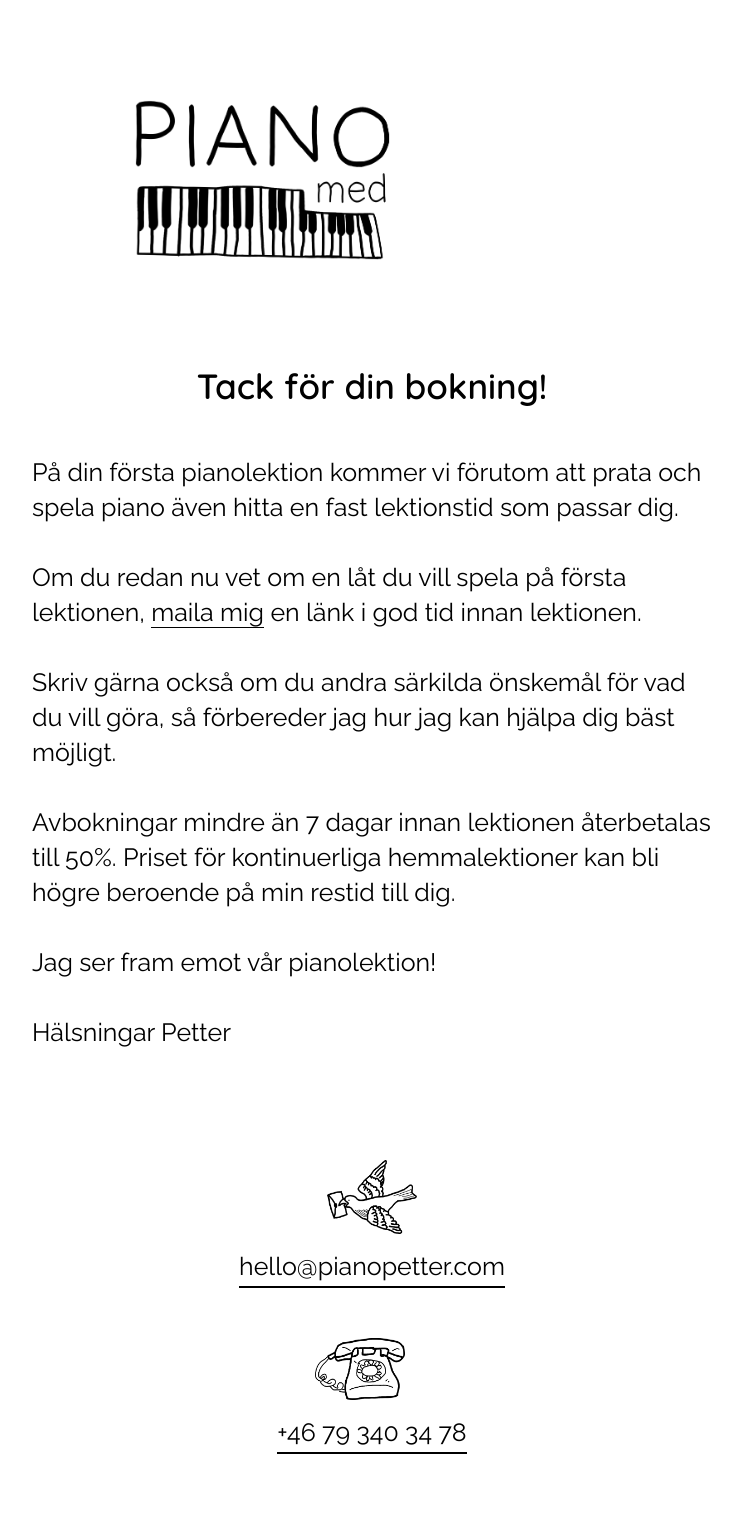
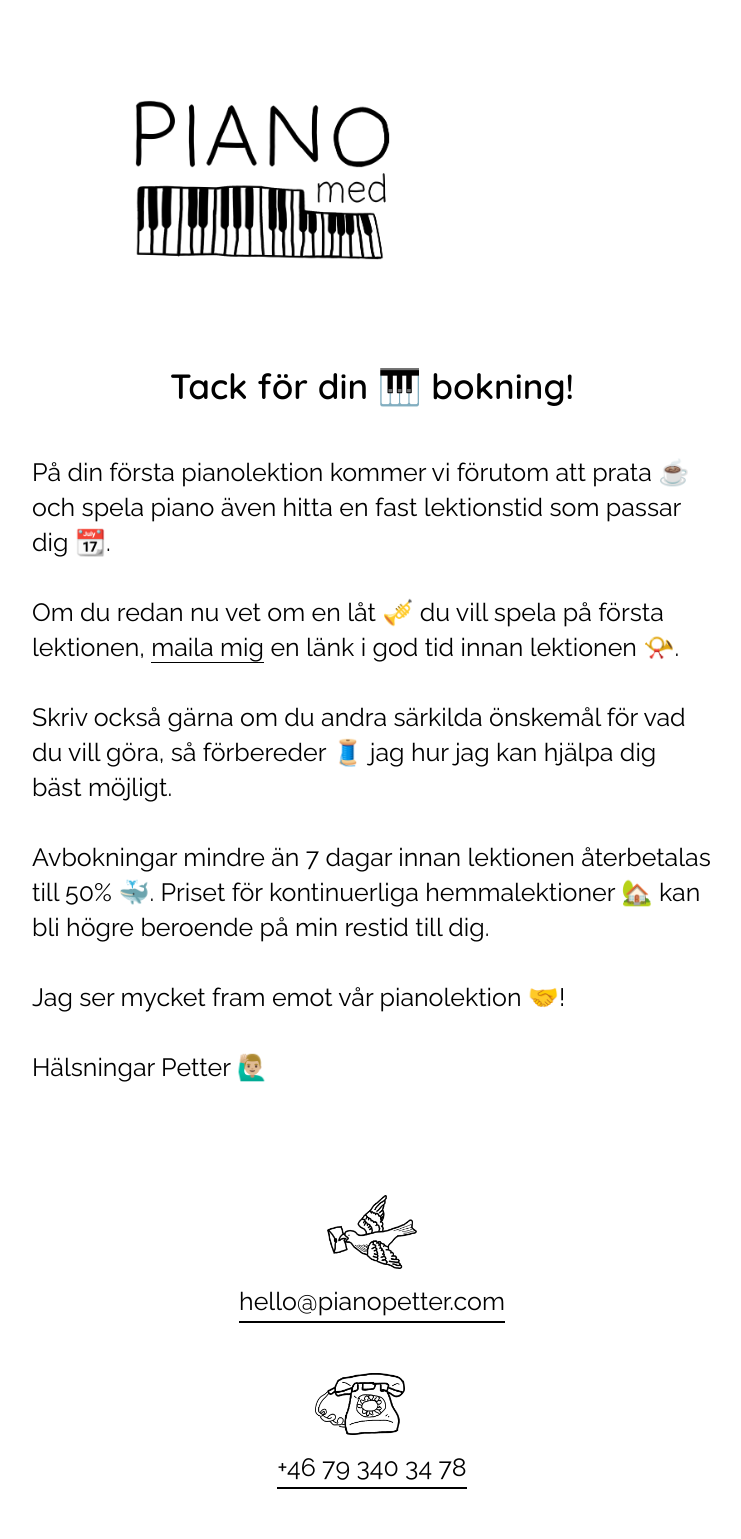
Before and after one commit to pletter/petterrylen.com, a Jekyll site: the page built from tackfordinbokning/index.markdown, in a window 1280 px wide. Shown: the whole page, without its empty margins (268-1009 px from the left). Built offline with Jekyll 4.4.1, drawn with Linux system fonts in a browser that asks for light colours; before the commit the page ends 1504 px from its top, so only the background shows below that.

Commit message:
tack för bokning emojies och referenser fix

```diff
--- a/_layouts/piano.html
+++ b/_layouts/piano.html
@@ -72,7 +72,6 @@
 		.wide_br {
 			display: none;
 		}
-
 
 		header {
 			margin: 0 auto;
@@ -326,7 +325,7 @@
 
 		#referenser {
 			width: 85vw;
-			font-size: 19.5px;
+			font-size: 18px;
 			margin: 0 auto;
 			display: flex;
 			flex-direction: column;
@@ -652,7 +651,7 @@
 
 			#referenser {
 				width: 75%;
-				font-size: 22px;
+				font-size: 20px;
 			}
 
 			#contact > div {
--- a/tackfordinbokning/index.markdown
+++ b/tackfordinbokning/index.markdown
@@ -16,23 +16,23 @@ image:
 	</a>
 </header>
 <div class="thanks" style="padding: 90px 0px 0px;">
-	<h2 style="text-align: center; padding-bottom: 40px;">Tack för din bokning!</h2>
-		På din första pianolektion kommer vi förutom att prata och spela piano även hitta en fast lektionstid som passar dig.
+	<h2 style="text-align: center; padding-bottom: 40px;">Tack för din 🎹 bokning! </h2>
+		På din första pianolektion kommer vi förutom att prata ☕️ och spela piano även hitta en fast lektionstid som passar dig 📆.
 		<br>
 		<br>
-		Om du redan nu vet om en låt du vill spela på första lektionen, <a href="mailto:hello@pianopetter.com?subject=Låt till pianolektion">maila mig</a> en länk i god tid innan lektionen.
+		Om du redan nu vet om en låt 🎺 du vill spela på första lektionen, <a href="mailto:hello@pianopetter.com?subject=Låt till pianolektion">maila mig</a> en länk i god tid innan lektionen 📯.
 		<br>
 		<br>
-		Skriv gärna också om du andra särkilda önskemål för vad du vill göra, så förbereder jag hur jag kan hjälpa dig bäst möjligt.
+		Skriv också gärna om du andra särkilda önskemål för vad du vill göra, så förbereder 🧵 jag hur jag kan hjälpa dig bäst möjligt.
 		<br>
 		<br>
-		Avbokningar mindre än 7 dagar innan lektionen återbetalas till 50%. Priset för kontinuerliga hemmalektioner kan bli högre beroende på min restid till dig.
+		Avbokningar mindre än 7 dagar innan lektionen återbetalas till 50% 🐳. Priset för kontinuerliga hemmalektioner 🏡 kan bli högre beroende på min restid till dig.
 		<br>
 		<br>
-		Jag ser fram emot vår pianolektion!
+		Jag ser mycket fram emot vår pianolektion 🤝!
 		<br>
 		<br>
-		Hälsningar Petter
+		Hälsningar Petter 🙋🏼‍♂️
 </div>
 <div id="contact">
 	<div>
```
Also changed, not shown: piano/index.markdown (+24 -4 lines).
